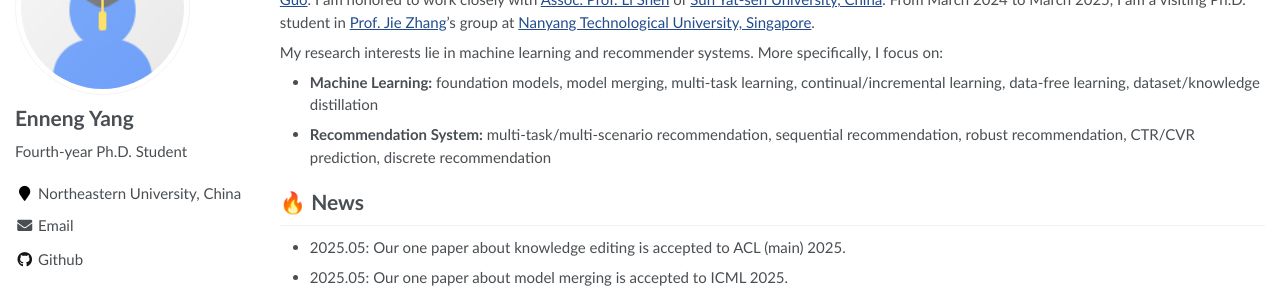
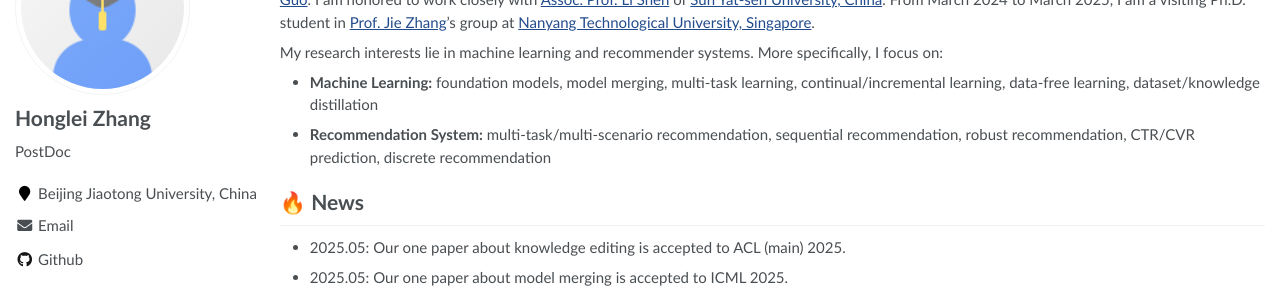
Before and after one commit to hongleizhang/hongleizhang.github.io, a Jekyll site: the page built from _pages/about.md, in a window 1280 px wide. Shown: the part 171-471 px from the top of the page. Built offline with Jekyll 4.4.1, drawn with Linux system fonts in a browser that asks for light colours; formulas are drawn with MathJax 3.

Commit message:
update config

```diff
--- a/_config.yml
+++ b/_config.yml
@@ -6,9 +6,9 @@
 # `jekyll serve`. If you change this file, please restart the server process.
 
 # Site Settings
-title                    : "Enneng Yang"
+title                    : "Honglei Zhang"
 description              : ""
-repository               : "EnnengYang/ennengyang.github.io"
+repository               : "hongleizhang/hongleizhang.github.io"
 google_scholar_stats_use_cdn : true
 
 # google analytics
@@ -21,14 +21,14 @@ baidu_site_verification  :  # get baidu_site_verification from https://ziyuan.ba
 
 # Site Author
 author:
-  name             : "Enneng Yang"
+  name             : "Honglei Zhang"
   avatar           : "images/avatar.png"
-  bio              : "Fourth-year Ph.D. Student"
-  location         : "Northeastern University, China"
+  bio              : "PostDoc"
+  location         : "Beijing Jiaotong University, China"
   employer         :
   pubmed           :
-  googlescholar    : # "https://scholar.google.com/citations?hl=en&user=vWBd1VsAAAAJ&view_op=list_works&gmla=AJsN-F7MsVwjxVFRxGbGrFwtpUQc64KBEmEFL8weEIYr8KxZjFLTnKhLTkSM635ys-xZ5CQpYCQVKznsxDZPE_Vhb6fUhIybVI4LdzVbLT5zt71lL5BNLS0"
-  email            : "ennengyang@stumail.neu.edu.cn"
+  googlescholar    : # "https://scholar.google.com/citations?user=L5o3ERIAAAAJ&hl=zh-CN"
+  email            : "honglei.zhang@bjtu.edu.cn"
   researchgate     :
   uri              :
   bitbucket        :
@@ -37,7 +37,7 @@ author:
   flickr           :
   facebook         :
   foursquare       :
-  github           : "EnnengYang"
+  github           : "hongleizhang"
   google_plus      :
   keybase          :
   instagram        :
@@ -57,7 +57,7 @@ author:
   xing             :
   youtube          :
   wikipedia        :
-  zhihu            : https://www.zhihu.com/people/yenzh
+  zhihu            : https://www.zhihu.com/people/hongleizhang
 
 
 # Reading Files
```
